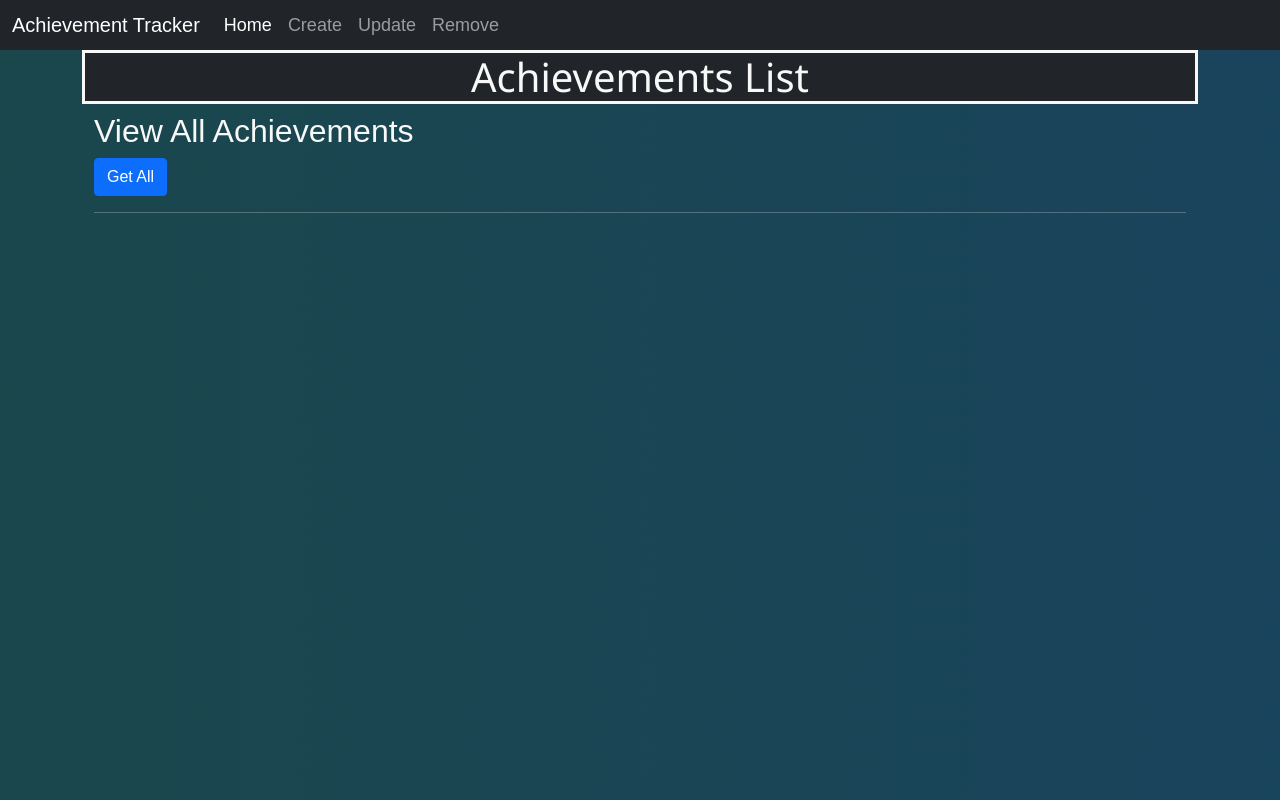
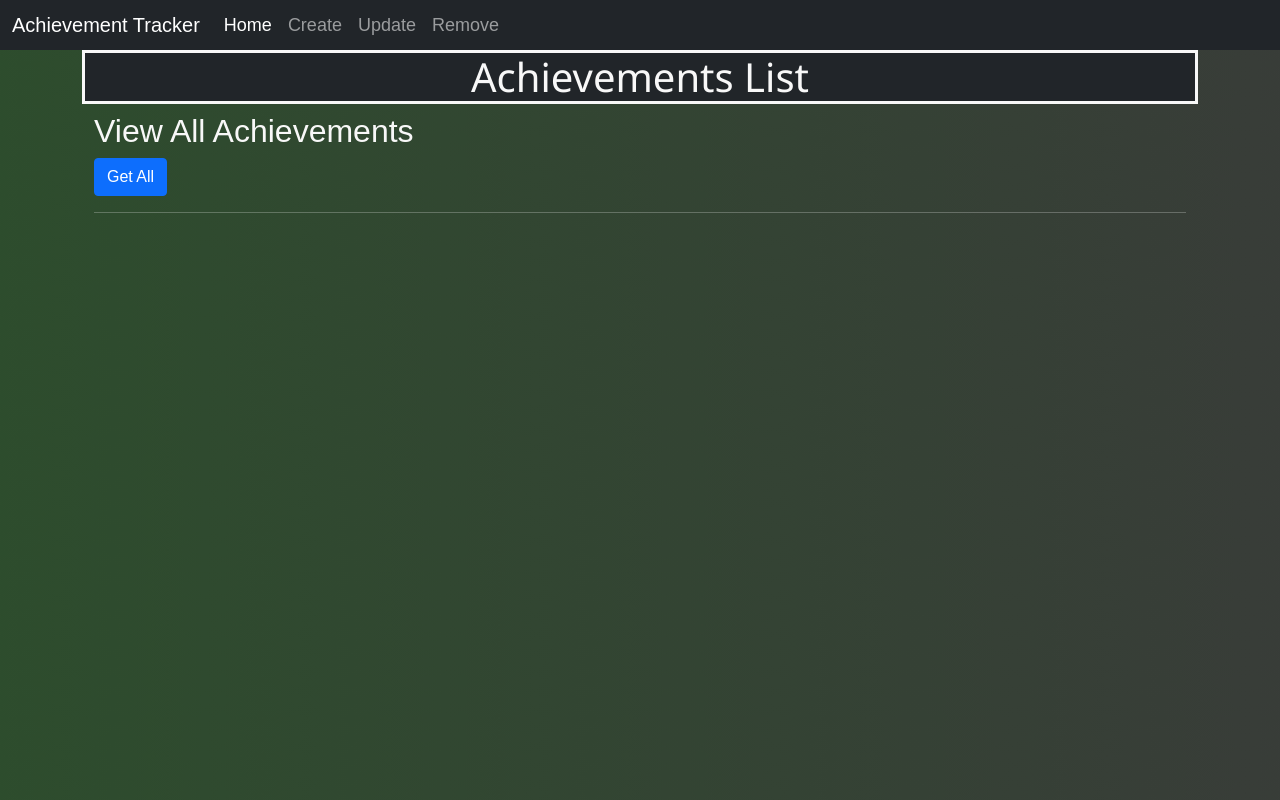
Before and after one commit to josho563/Achievment-List---Project-Front-End, a plain HTML site: page Achievement Project/index.html in a window 1280 px wide. Drawn offline with nearby package versions, Linux system fonts and the light colour scheme; no server answers.

Commit message:
ALP-7 #comment edited colour for gradient background

```diff
--- a/Achievement Project/Styles/index.css
+++ b/Achievement Project/Styles/index.css
@@ -5,7 +5,7 @@ body {
     line-height: 18px;
     color: #f8f8f8;
 
-    background: linear-gradient(270deg, #19435f, #1d521f);
+    background: linear-gradient(270deg, #3A3A3A, #0e7a0d);
     background-size: 400% 400%;
 
     -webkit-animation: AnimationName 14s ease infinite;
```
